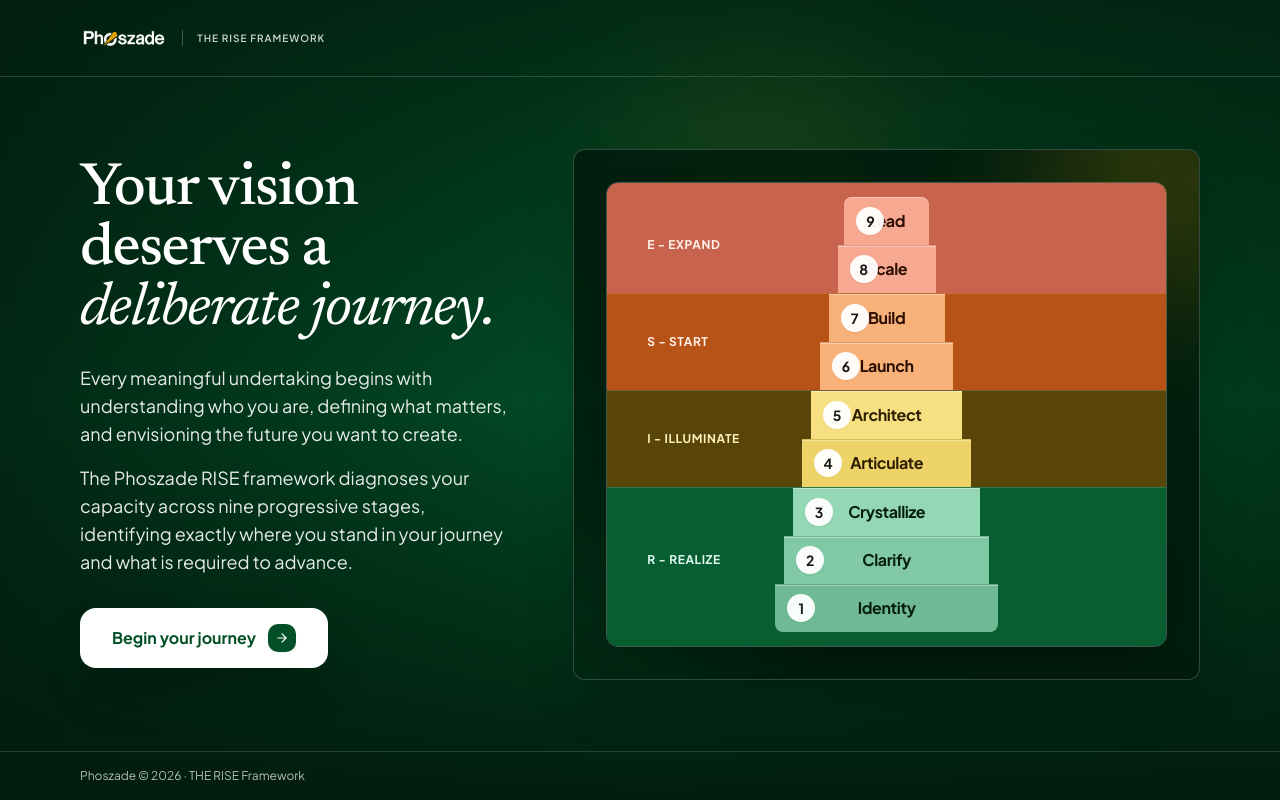
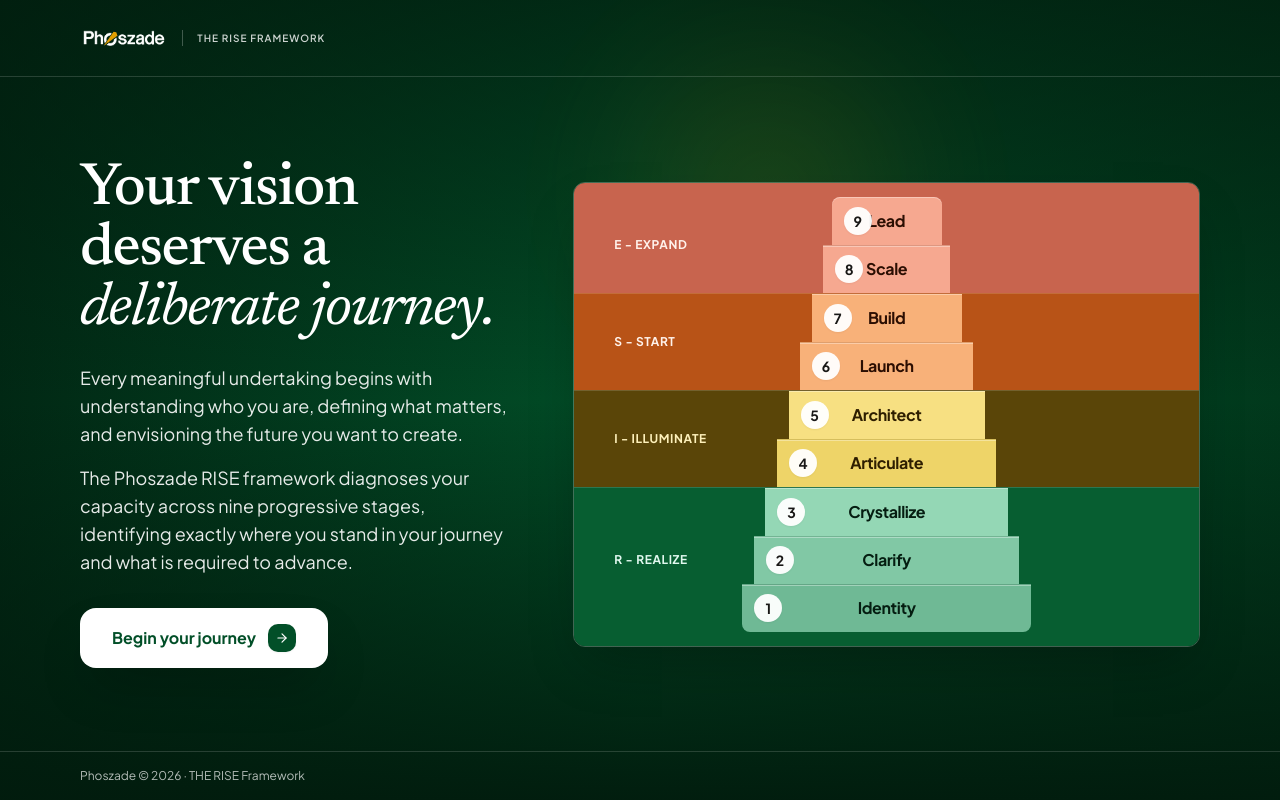
Before and after one commit to SMelvina/RISE-Assessment, a React (Vite) app: page / in a window 1280 px wide. Built offline with nearby package versions, Linux system fonts and the light colour scheme; no server answers; the database is empty.

Commit message:
style: remove outer dark green card border around pyramid on welcome screen

```diff
--- a/src/components/WelcomeScreen.tsx
+++ b/src/components/WelcomeScreen.tsx
@@ -92,22 +92,9 @@ export const WelcomeScreen: React.FC<WelcomeScreenProps> = ({
         </div>
 
         {/* Right Column: Grand RISE Stepped Pyramid Architecture Showcase */}
-        <div className="lg:col-span-7 xl:col-span-7">
-          <div className="relative bg-[#011C0E]/85 border border-white/20 backdrop-blur-xl rounded-[12px] p-2 sm:p-6 md:p-8 shadow-2xl overflow-hidden">
-            {/* Ambient inner glow */}
-            <div
-              className="absolute -top-24 -right-24 w-64 h-64 rounded-full blur-3xl opacity-20 pointer-events-none"
-              style={{ background: '#E39F00' }}
-            />
-            <div
-              className="absolute -bottom-24 -left-24 w-64 h-64 rounded-full blur-3xl opacity-25 pointer-events-none"
-              style={{ background: '#024F28' }}
-            />
-
-            {/* The 9-Stage Stepped Pyramid Architecture Component */}
-            <div className="relative z-10">
-              <RisePyramidArchitecture onSelectPillar={onStart} />
-            </div>
+        <div className="lg:col-span-7 xl:col-span-7 w-full flex items-center justify-center">
+          <div className="w-full max-w-2xl">
+            <RisePyramidArchitecture onSelectPillar={onStart} />
           </div>
         </div>
       </main>
```
